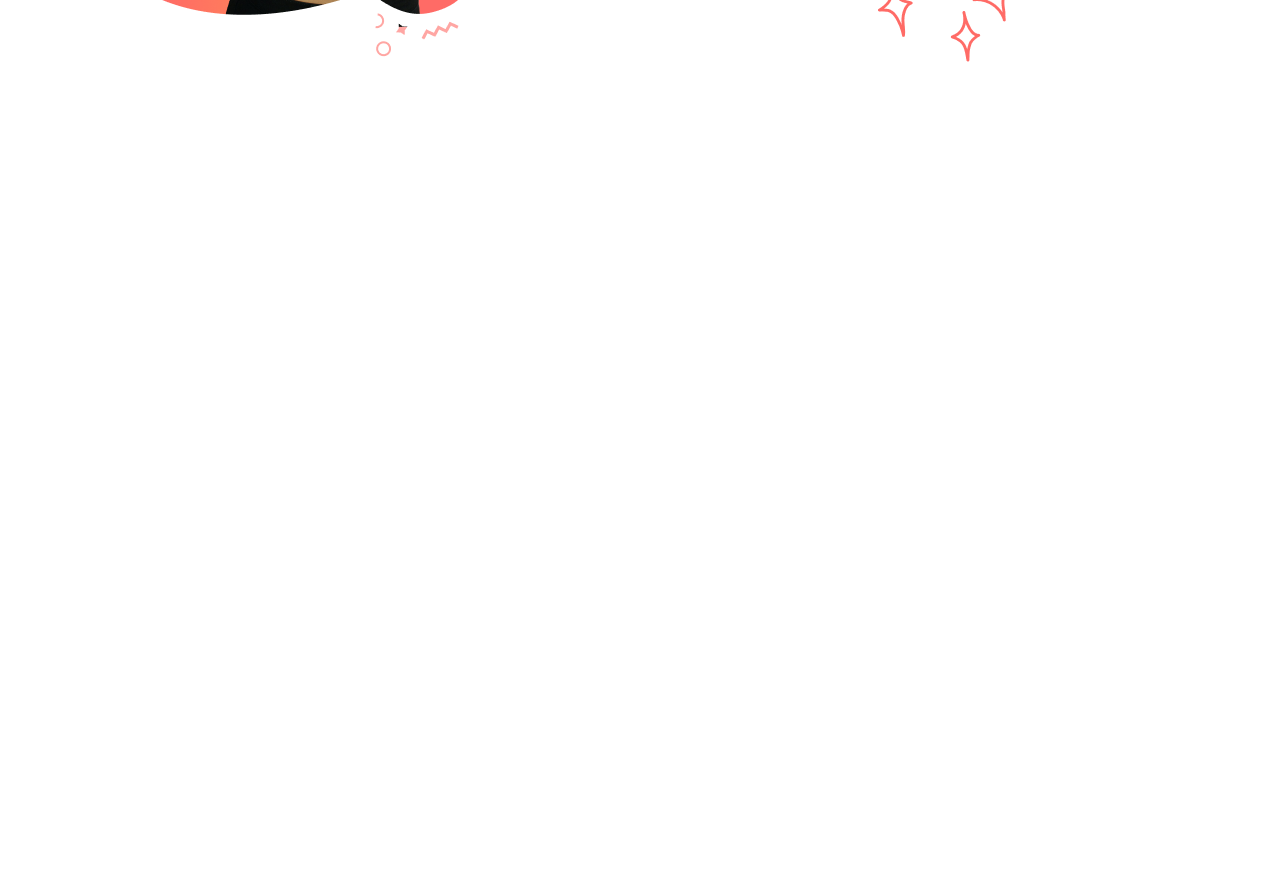
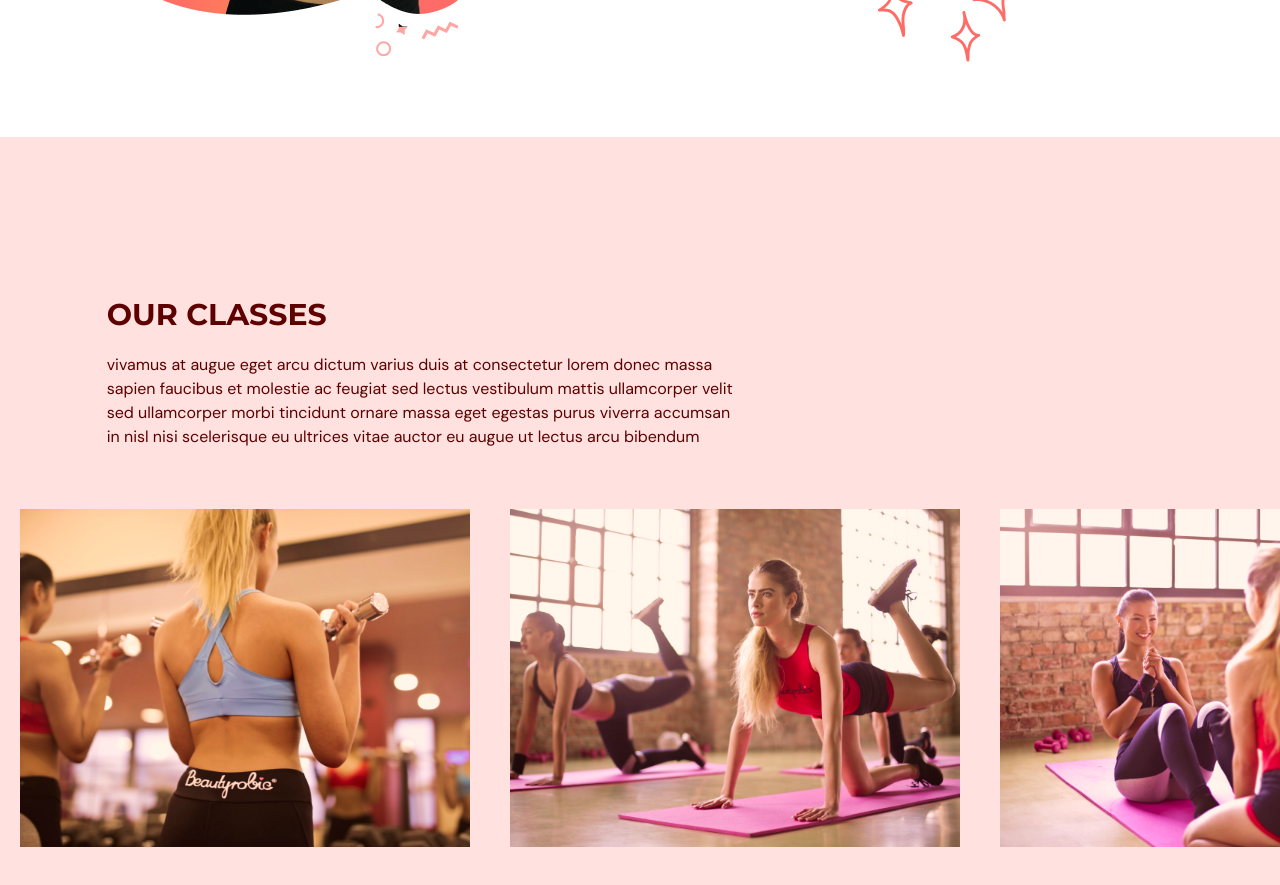
Before and after one commit to BlackWatch021/gym-typescript, a React (Vite) app: page / in a window 1280 px wide. Shown: the part 2080-2965 px from the top of the page. Before the commit the page ends 2217 px from the top, so only its background shows below. Built offline with nearby package versions, Linux system fonts and the light colour scheme.

Commit message:
Our classes part added

```diff
--- a/src/App.tsx
+++ b/src/App.tsx
@@ -3,6 +3,7 @@
 import { useEffect, useState } from "react";
 import { SelectedPage } from "./shared/types";
 import Benefits from "./scenes/benefits";
+import OurClasses from "./scenes/ourClasses";
 
 function App() {
   const [selectedPage, setSelectedPage] = useState<SelectedPage>(
@@ -30,6 +31,7 @@
       />
       <Home setSelectedPage={setSelectedPage} />
       <Benefits setSelectedPage={setSelectedPage} />
+      <OurClasses setSelectedPage={setSelectedPage} />
     </div>
   );
 }
--- /dev/null
+++ b/src/scenes/ourClasses/Class.tsx
@@ -0,0 +1,22 @@
+import { SelectedPage, ClassType } from "@/shared/types";
+
+type Props = {};
+
+const Class = ({ name, description, image }: ClassType) => {
+  const overlayStyles = `p-5 absolute z-30 flex
+    h-[380px] w-[450px] flex-col items-center justify-center
+    whitespace-normal bg-primary-500 text-center text-white
+    opacity-0 transition duration-500 hover:opacity-90`;
+
+  return (
+    <li className="relative mx-5 inline-block h-[380px] w-[450px]">
+      <div className={overlayStyles}>
+        <p className="text-2xl">{name}</p>
+        <p className="mt-5">{description}</p>
+      </div>
+      <img src={image} alt={`${image}`} />
+    </li>
+  );
+};
+
+export default Class;
--- /dev/null
+++ b/src/scenes/ourClasses/index.tsx
@@ -0,0 +1,101 @@
+import { SelectedPage, ClassType } from "@/shared/types";
+import image1 from "@/assets/image1.png";
+import image2 from "@/assets/image2.png";
+import image3 from "@/assets/image3.png";
+import image4 from "@/assets/image4.png";
+import image5 from "@/assets/image5.png";
+import image6 from "@/assets/image6.png";
+import { motion } from "framer-motion";
+import HText from "@/shared/HText";
+import Class from "./Class";
+
+const classes: Array<ClassType> = [
+  {
+    name: "Weight Training Classes",
+    description:
+      "pellentesque dignissim enim sit amet venenatis urna cursus eget nunc scelerisque viverra mauris in aliquam sem fringilla ut morbi tincidunt",
+    image: image1,
+  },
+  {
+    name: "Yoga Classes",
+    description:
+      "pellentesque dignissim enim sit amet venenatis urna cursus eget nunc scelerisque viverra mauris in aliquam sem fringilla ut morbi tincidunt",
+    image: image2,
+  },
+  {
+    name: "Ab Core Classes",
+    description:
+      "pellentesque dignissim enim sit amet venenatis urna cursus eget nunc scelerisque viverra mauris in aliquam sem fringilla ut morbi tincidunt",
+    image: image3,
+  },
+  {
+    name: "Adventure Classes",
+    description:
+      "pellentesque dignissim enim sit amet venenatis urna cursus eget nunc scelerisque viverra mauris in aliquam sem fringilla ut morbi tincidunt",
+    image: image4,
+  },
+  {
+    name: "Fitness Classes",
+    description:
+      "pellentesque dignissim enim sit amet venenatis urna cursus eget nunc scelerisque viverra mauris in aliquam sem fringilla ut morbi tincidunt",
+    image: image5,
+  },
+  {
+    name: "Training Classes",
+    description:
+      "pellentesque dignissim enim sit amet venenatis urna cursus eget nunc scelerisque viverra mauris in aliquam sem fringilla ut morbi tincidunt",
+    image: image6,
+  },
+];
+
+type Props = {
+  setSelectedPage: (values: SelectedPage) => void;
+};
+
+const OurClasses = ({ setSelectedPage }: Props) => {
+  return (
+    <section id="ourclasses" className="w-full  bg-primary-100 py-40">
+      <motion.div
+        onViewportEnter={() => setSelectedPage(SelectedPage.OurClasses)}
+      >
+        <motion.div
+          className="mx-auto w-5/6"
+          initial="hidden"
+          whileInView="visible"
+          viewport={{ once: true, amount: 0.5 }}
+          transition={{ delay: 0.2, duration: 0.5 }}
+          variants={{
+            hidden: { opacity: 0, x: -50 },
+            visible: { opacity: 1, x: 0 },
+          }}
+        >
+          <div className="md:w-3/5">
+            <HText>OUR CLASSES</HText>
+            <p className="py-5">
+              vivamus at augue eget arcu dictum varius duis at consectetur lorem
+              donec massa sapien faucibus et molestie ac feugiat sed lectus
+              vestibulum mattis ullamcorper velit sed ullamcorper morbi
+              tincidunt ornare massa eget egestas purus viverra accumsan in nisl
+              nisi scelerisque eu ultrices vitae auctor eu augue ut lectus arcu
+              bibendum
+            </p>
+          </div>
+        </motion.div>
+        <div className="mt-10 h-[353px] w-full overflow-x-auto overflow-y-hidden">
+          <ul className="w-[2800px] whitespace-nowrap">
+            {classes.map((item: ClassType, index: number) => (
+              <Class
+                key={`${item.name}-${index}`}
+                name={item.name}
+                description={item.description}
+                image={item.image}
+              />
+            ))}
+          </ul>
+        </div>
+      </motion.div>
+    </section>
+  );
+};
+
+export default OurClasses;
--- a/src/shared/types.ts
+++ b/src/shared/types.ts
@@ -10,3 +10,9 @@
   title: string;
   description: string;
 }
+
+export interface ClassType {
+  name: string;
+  description?: string;
+  image: string;
+}
```
